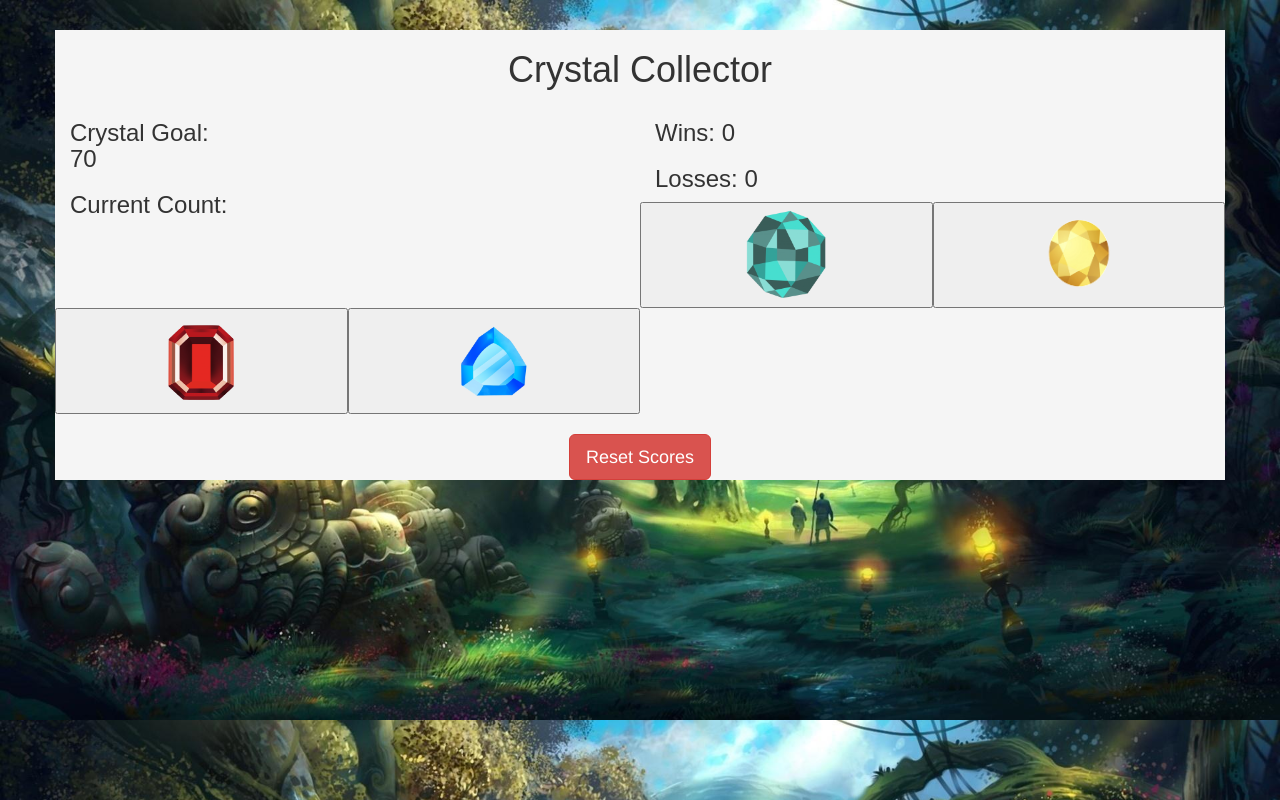
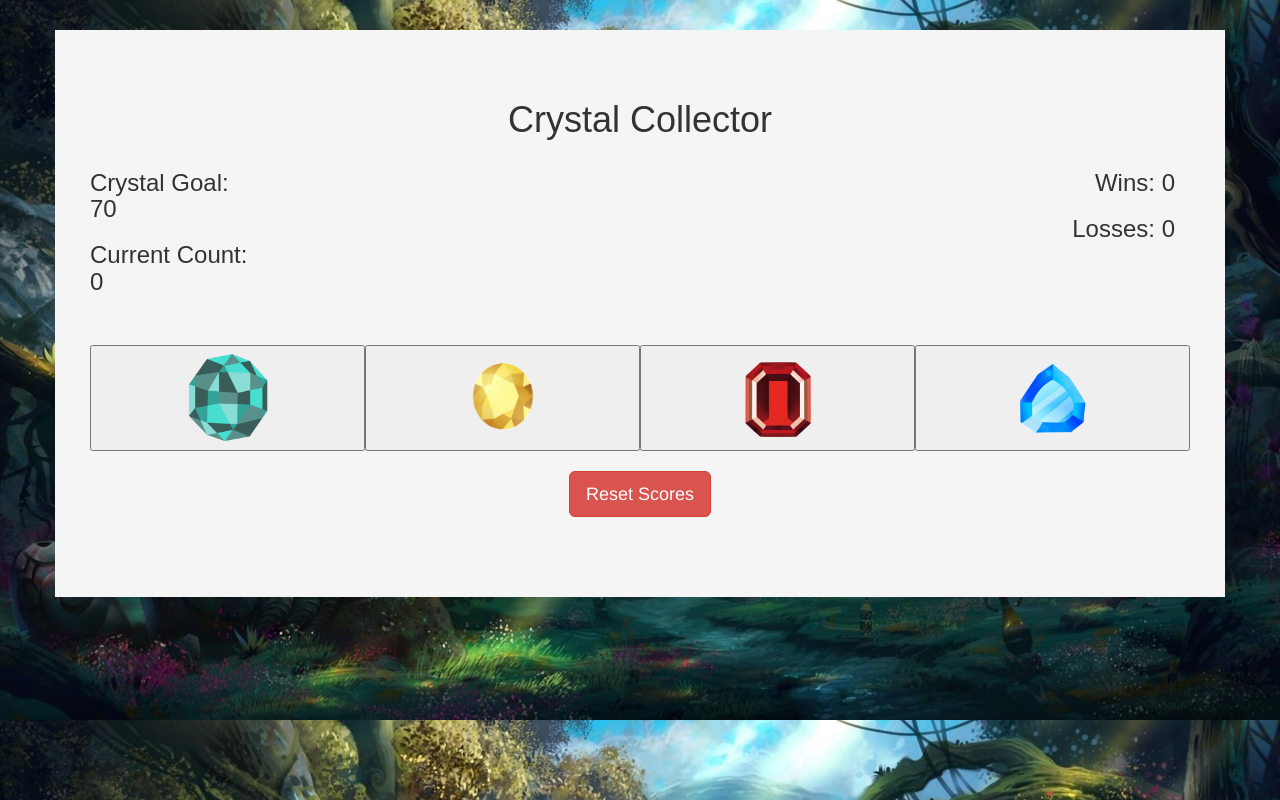
Before and after one commit to sarahbmcl/unit-4-game, a plain HTML site: page index.html in a window 1280 px wide. Drawn offline with nearby package versions, Linux system fonts and the light colour scheme.

Commit message:
created a function for reset button and adjusted CSS

```diff
--- a/game.js
+++ b/game.js
@@ -18,8 +18,9 @@ $( document ).ready(function(){
     //Declaring variables for tallies
   $('#numberWins').text(wins);
   $('#numberLosses').text(losses);
+  $('#currentScore').text(userTotal);
 
-  //resets the game
+  //function to reset the game
   function reset(){
     Random=Math.floor(Math.random()*101+19);
     console.log(Random)
@@ -30,11 +31,16 @@ $( document ).ready(function(){
     blueNumber= Math.floor(Math.random()*12+1);
     userTotal= 0;
     $('#currentScore').text(userTotal);
-    }
+  }
+
+  //on click reset scores
+  $('#reset').on ('click', function(){
+    reset();
+  })
 
   //adds the wins to the userTotal
   function win(){
-    alert("You won!");
+    alert("WIN: You've met your crystal goal--Play again!");
     wins++;
     $('#numberWins').text(wins);
     reset();
@@ -42,7 +48,7 @@ $( document ).ready(function(){
 
   //adds the losses to the userTotal
   function loss(){
-    alert ("You lose!");
+    alert ("LOSS: Your bag was overfilled and broke--Play again!");
     losses++;
     $('#numberLosses').text(losses);
     reset()
--- a/index.html
+++ b/index.html
@@ -16,8 +16,9 @@
 <body>
 	<section class="container" id="game-content">
 
-        <h1 class="row">Crystal Collector</h1>
+        <h1>Crystal Collector</h1>
 
+        <div  class="row">
             <div class="col-md-6">
             <h3 class="row">Crystal Goal:
                 <br>
@@ -28,11 +29,13 @@
                 <span id="currentScore"></span></h3>
             </div>
 
-        <div class="col-md-6">
+            <div class="col-md-6" id="wins-and-losses">
                 <h3>Wins: <span id="numberWins"></span></h3>
                 <h3>Losses: <span id="numberLosses"></span> </h2>
             </div>
-
+        </div>
+            <br>
+            <br>
             <div id="crystals" class="row">
                 <button id="green" class="col-md-3"><img src="images/green-gem.png" class="crystal-image"></button>
                 <button id="yellow" class="col-md-3"><img src="images/yellow-gem.png" class="crystal-image"></button>
@@ -43,7 +46,7 @@
         <br>
 
         <div class="col text-center">
-            <button class="btn btn-lg btn-danger" onclick="reset()">Reset Scores</button>
+            <button class="btn btn-lg btn-danger" id="reset">Reset Scores</button>
         </div>
     </section>
 
--- a/style.css
+++ b/style.css
@@ -34,3 +34,11 @@ h3 {
     height: 100px;
     position: justify;
   }
+
+.container {
+    padding: 50px;
+}
+
+#wins-and-losses{
+    text-align: right;
+}
```
Lines whose indentation alone changed are shown as unchanged.
